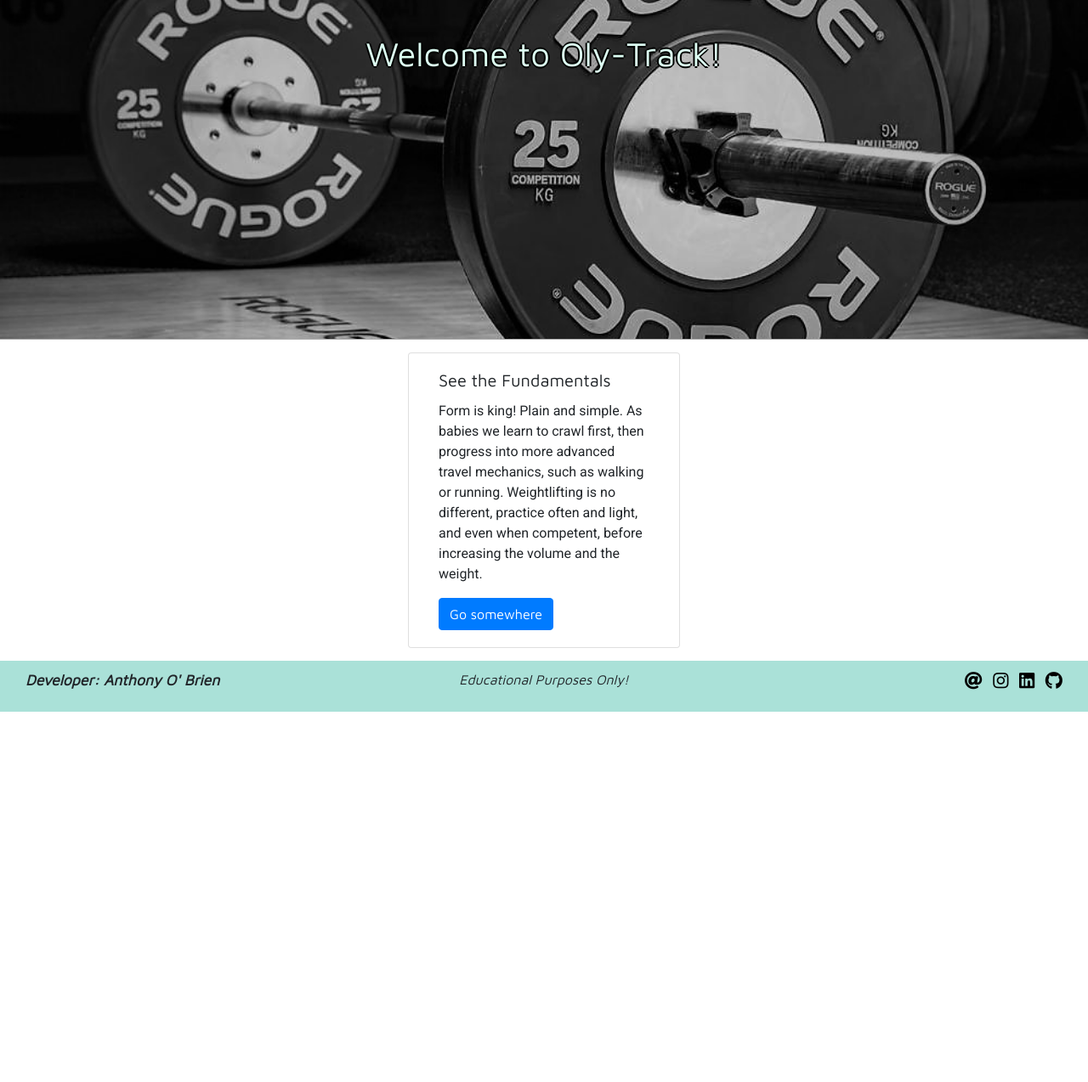
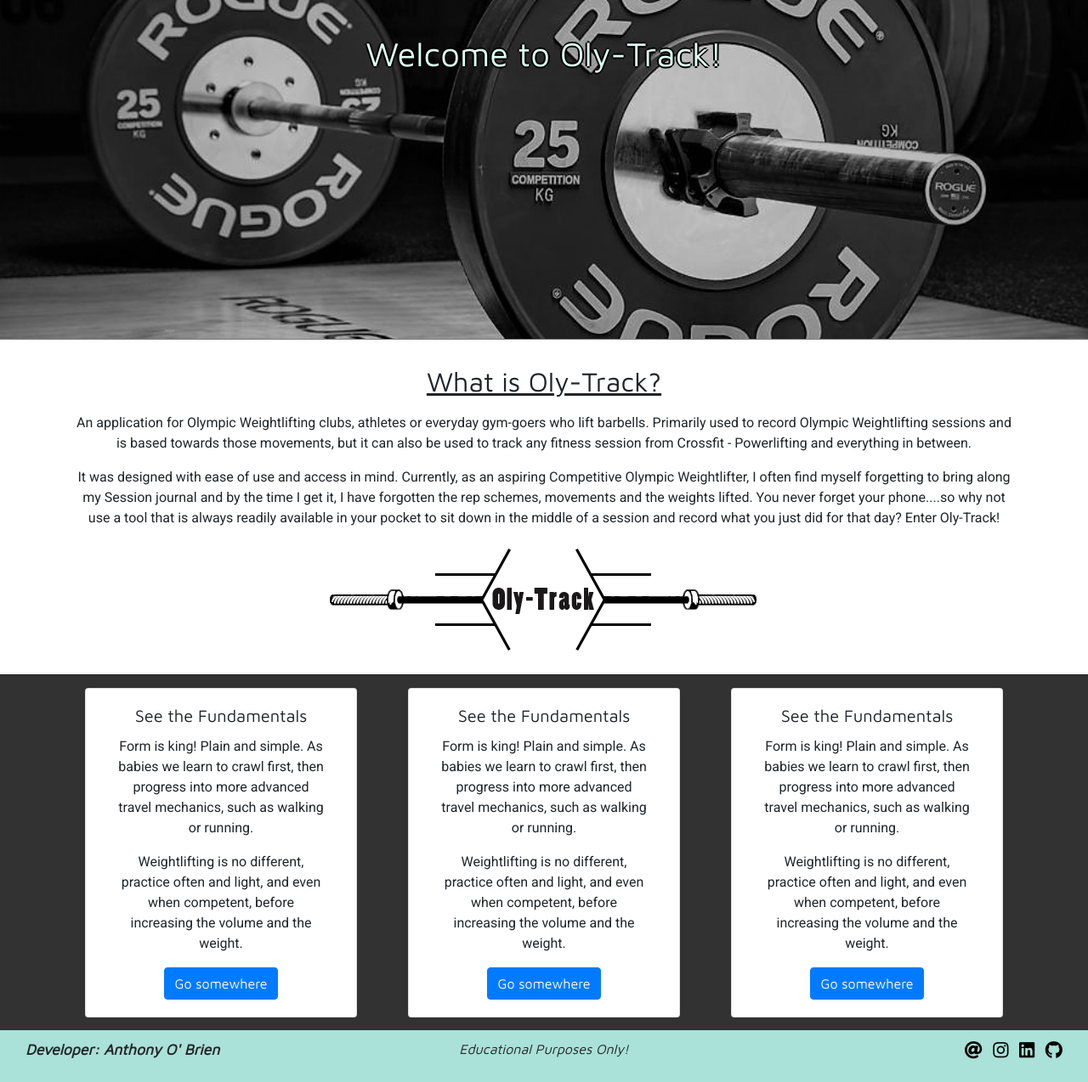
Before and after one commit to auxfuse/Milestone3, a Flask app: page / in a window 1280 px wide. Shown: the part 76-1350 px from the top of the page at 85% size. Before the commit the page ends 914 px from the top, so only its background shows below. Run offline with Flask 2, Linux system fonts and the light colour scheme; some libraries are stand-ins or nearby versions.

Commit message:
About section content finalised and styled with home-actions section layout defined and styled

```diff
--- a/static/css/style.css
+++ b/static/css/style.css
@@ -40,6 +40,10 @@ body {
 .card {
     max-width: 20rem;
     margin: 15px auto;
+}
+
+.card-text {
+    font-family: "Roboto", sans-serif;
 }
 
 /* Footer */
@@ -85,17 +89,14 @@ footer .row {
     margin: 75px auto 0;
 }
 
-.card-text {
-    font-family: "Roboto", sans-serif;
-}
+/* Index (Home) page styling */
 
-/* Index page styling */
-
+    /* Welcome Landing Image */
     /* Removed left and right padding on container element to ensure image extends to edge of view */
 .welcome-landing {
     padding-right: 0;
     padding-left: 0;
-    border-bottom: 1px solid rgba(0,0,0, 0.3);
+    border-bottom: 1px solid rgba(0,0,0, 0.5);
 }
 
 .welcome-img {
@@ -116,6 +117,32 @@ footer .row {
     text-align: center;
     position: absolute;
 }
+
+    /* About section */
+#about {
+    margin: 1.25rem;
+}
+
+.about-title {
+    text-decoration: underline;
+    margin: 10px 0;
+}
+
+.about-desc {
+    font-family: "Roboto", sans-serif;
+}
+
+#about-logo-image {
+    margin: 0 auto;
+}
+
+    /* Home-actions styles */
+#home-actions {
+    background: #323232;
+    border-top: 1px solid rgba(0,0,0, 0.5);
+}
+
+
 
 /* Fundamentals page styling */
 
--- a/templates/index.html
+++ b/templates/index.html
@@ -9,15 +9,55 @@
         </div>
     </div>
 
+    <section id="about">
         <div class="container">
             <div class="row">
+                <div class="col-sm-12 about-title text-center">
+                    <h2>What is Oly-Track?</h2>
+                </div>
+            </div>
+            <div class="row">
+                <div class="col-sm-12 about-desc text-center">
+                    <p>An application for Olympic Weightlifting clubs, athletes or everyday gym-goers who lift barbells. Primarily used to record Olympic Weightlifting sessions and is based towards those movements, but it can also be used to track any fitness session from Crossfit - Powerlifting and everything in between.</p>
+                    <p>It was designed with ease of use and access in mind. Currently, as an aspiring Competitive Olympic Weightlifter, I often find myself forgetting to bring along my Session journal and by the time I get it, I have forgotten the rep schemes, movements and the weights lifted. You never forget your phone....so why not use a tool that is always readily available in your pocket to sit down in the middle of a session and record what you just did for that day? Enter Oly-Track!</p>
+                </div>
+            </div>
+            <div class="row">
+                <div class="col-sm-12 text-center" id="about-logo-image">
+                    <img class="img-fluid" src="{{ url_for('static', filename='images/oly-track-large-logo.png') }}" alt="Large Brand Logo">
+                </div>
+            </div>
+        </div>
+    </section>
+
+    <section id="home-actions">
+        <div class="container">
+            <div class="row" id="home-actions-row">
                 <div class="card col-sm-12 col-md-4">
-                <div class="card-body home-card-actions">
+                    <div class="card-body home-card-actions text-center">
                         <h5 class="card-title">See the Fundamentals</h5>
-                    <p class="card-text">Form is king! Plain and simple. As babies we learn to crawl first, then progress into more advanced travel mechanics, such as walking or running. Weightlifting is no different, practice often and light, and even when competent, before increasing the volume and the weight.</p>
+                        <p class="card-text">Form is king! Plain and simple. As babies we learn to crawl first, then progress into more advanced travel mechanics, such as walking or running.</p>
+                        <p class="card-text">Weightlifting is no different, practice often and light, and even when competent, before increasing the volume and the weight.</p>
+                        <a href="#" class="btn btn-primary">Go somewhere</a>
+                    </div>
+                </div>
+                <div class="card col-sm-12 col-md-4">
+                    <div class="card-body home-card-actions text-center">
+                        <h5 class="card-title">See the Fundamentals</h5>
+                        <p class="card-text">Form is king! Plain and simple. As babies we learn to crawl first, then progress into more advanced travel mechanics, such as walking or running.</p>
+                        <p class="card-text">Weightlifting is no different, practice often and light, and even when competent, before increasing the volume and the weight.</p>
+                        <a href="#" class="btn btn-primary">Go somewhere</a>
+                    </div>
+                </div>
+                <div class="card col-sm-12 col-md-4">
+                    <div class="card-body home-card-actions text-center">
+                        <h5 class="card-title">See the Fundamentals</h5>
+                        <p class="card-text">Form is king! Plain and simple. As babies we learn to crawl first, then progress into more advanced travel mechanics, such as walking or running.</p>
+                        <p class="card-text">Weightlifting is no different, practice often and light, and even when competent, before increasing the volume and the weight.</p>
                         <a href="#" class="btn btn-primary">Go somewhere</a>
                     </div>
                 </div>
             </div>
         </div>
+    </section>
 {% endblock %}
```
Lines whose indentation alone changed are shown as unchanged.
